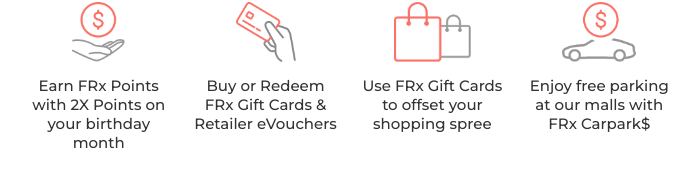
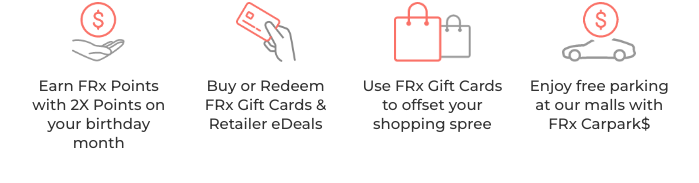
Before and after one commit to spoonseah/ipad-registration, a React (Create React App) app: page /Welcome in a window 1280 px wide. Shown: the part 408-591 px from the top of the page, without its empty margins (291-990 px from the left). Built offline with nearby package versions, Linux system fonts and the light colour scheme.

Commit message:
Change eVouchers to eDeals

```diff
--- a/src/resources/theme/Constants.js
+++ b/src/resources/theme/Constants.js
@@ -7,7 +7,7 @@
   },
   {
     img: IMAGES.BUY,
-    text: "Buy or Redeem FRx Gift Cards & Retailer eVouchers",
+    text: "Buy or Redeem FRx Gift Cards & Retailer eDeals",
   },
   {
     img: IMAGES.USE,
```
